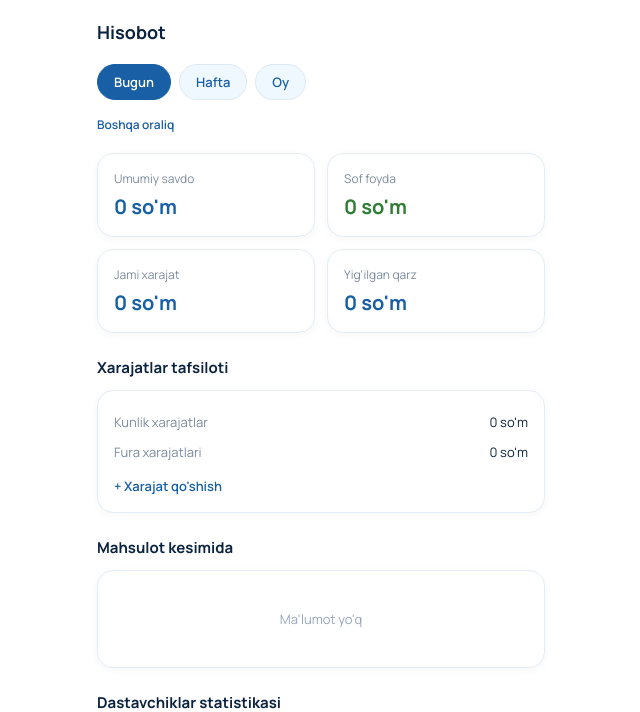
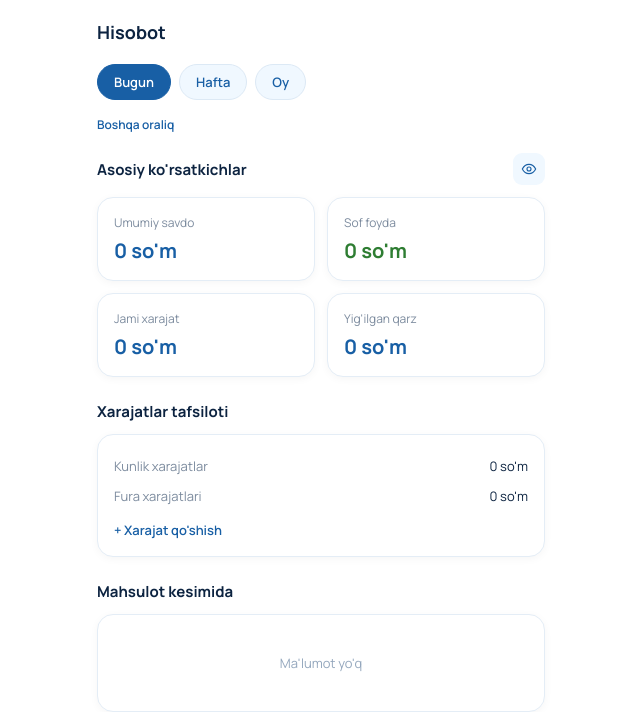
Before and after one commit to TNnodirbek/balance-system, a Django app: page /statistika/ in a window 1280 px wide. Shown: the top 712 px of the page, without its empty margins (319-959 px from the left). Run offline with Django 5.2, Linux system fonts and the light colour scheme; the visitor is signed in with stand-in values (Sample User, id 1).

Commit message:
Hisobotda summalarni yashirish tugmasi qoshildi

```diff
--- a/templates/statistika/hisobot.html
+++ b/templates/statistika/hisobot.html
@@ -162,11 +162,43 @@
         }
 
         /* Asosiy ko'rsatkich kartalari */
+        .korsatkich-boshqaruv {
+            display: flex;
+            align-items: center;
+            justify-content: space-between;
+            margin-top: 20px;
+        }
+
+        .korsatkich-boshqaruv-matn {
+            font-size: 15px;
+            font-weight: 700;
+            color: #0C2340;
+        }
+
+        .koz-tugma {
+            display: flex;
+            align-items: center;
+            justify-content: center;
+            width: 32px;
+            height: 32px;
+            border-radius: 9px;
+            background: #F0F8FF;
+            color: #185FA5;
+            border: none;
+            cursor: pointer;
+            flex-shrink: 0;
+        }
+
+        .koz-tugma svg {
+            width: 16px;
+            height: 16px;
+        }
+
         .korsatkich-grid {
             display: grid;
             grid-template-columns: 1fr 1fr;
             gap: 12px;
-            margin: 20px 0 24px;
+            margin: 12px 0 24px;
         }
 
         .korsatkich-karta {
@@ -392,22 +424,31 @@
             </form>
         </details>
 
+        <div class="korsatkich-boshqaruv">
+            <span class="korsatkich-boshqaruv-matn">Asosiy ko'rsatkichlar</span>
+            <button type="button" class="koz-tugma" id="koz-tugma" onclick="summaToggle()" aria-label="Summalarni yashirish">
+                <svg id="koz-ikonka" viewBox="0 0 24 24" fill="none" xmlns="http://www.w3.org/2000/svg">
+                    <path d="M2 12S5.5 5 12 5S22 12 22 12S18.5 19 12 19S2 12 2 12Z" stroke="currentColor" stroke-width="1.7" stroke-linejoin="round"/>
+                    <circle cx="12" cy="12" r="3" stroke="currentColor" stroke-width="1.7"/>
+                </svg>
+            </button>
+        </div>
         <div class="korsatkich-grid">
             <div class="korsatkich-karta">
                 <p class="korsatkich-sarlavha">Umumiy savdo</p>
-                <p class="korsatkich-son">{{ umumiy_savdo|som_format }}</p>
+                <p class="korsatkich-son yashirin-qiymat">{{ umumiy_savdo|som_format }}</p>
             </div>
             <div class="korsatkich-karta">
                 <p class="korsatkich-sarlavha">Sof foyda</p>
-                <p class="korsatkich-son{% if sof_foyda < 0 %} manfiy{% else %} musbat{% endif %}">{{ sof_foyda|som_format }}</p>
+                <p class="korsatkich-son yashirin-qiymat{% if sof_foyda < 0 %} manfiy{% else %} musbat{% endif %}">{{ sof_foyda|som_format }}</p>
             </div>
             <div class="korsatkich-karta">
                 <p class="korsatkich-sarlavha">Jami xarajat</p>
-                <p class="korsatkich-son">{{ jami_xarajat|som_format }}</p>
+                <p class="korsatkich-son yashirin-qiymat">{{ jami_xarajat|som_format }}</p>
             </div>
             <div class="korsatkich-karta">
                 <p class="korsatkich-sarlavha">Yig'ilgan qarz</p>
-                <p class="korsatkich-son">{{ yig_ilgan_qarz|som_format }}</p>
+                <p class="korsatkich-son yashirin-qiymat">{{ yig_ilgan_qarz|som_format }}</p>
             </div>
         </div>
 
@@ -495,5 +536,24 @@
             Hisobot
         </a>
         </nav>
+
+    <script>
+        var yashirinKozSvg = '<path d="M2 12S5.5 5 12 5S22 12 22 12S18.5 19 12 19S2 12 2 12Z" stroke="currentColor" stroke-width="1.7" stroke-linejoin="round"/><circle cx="12" cy="12" r="3" stroke="currentColor" stroke-width="1.7"/>';
+        var yopiqKozSvg = '<path d="M3 3L21 21" stroke="currentColor" stroke-width="1.7" stroke-linecap="round"/><path d="M10.6 5.2A10.6 10.6 0 0 1 12 5C18.5 5 22 12 22 12A18.6 18.6 0 0 1 18.4 16.4M6.5 6.9C3.7 8.8 2 12 2 12S5.5 19 12 19A10.3 10.3 0 0 0 15.4 18.4" stroke="currentColor" stroke-width="1.7" stroke-linecap="round" stroke-linejoin="round"/><path d="M9.9 10A3 3 0 0 0 14 14" stroke="currentColor" stroke-width="1.7" stroke-linecap="round" stroke-linejoin="round"/>';
+
+        document.querySelectorAll('.yashirin-qiymat').forEach(function (el) {
+            el.dataset.qiymat = el.textContent;
+        });
+
+        var summaYashirilganMi = false;
+
+        function summaToggle() {
+            summaYashirilganMi = !summaYashirilganMi;
+            document.querySelectorAll('.yashirin-qiymat').forEach(function (el) {
+                el.textContent = summaYashirilganMi ? '•••••••' : el.dataset.qiymat;
+            });
+            document.getElementById('koz-ikonka').innerHTML = summaYashirilganMi ? yopiqKozSvg : yashirinKozSvg;
+        }
+    </script>
 </body>
 </html>
```
